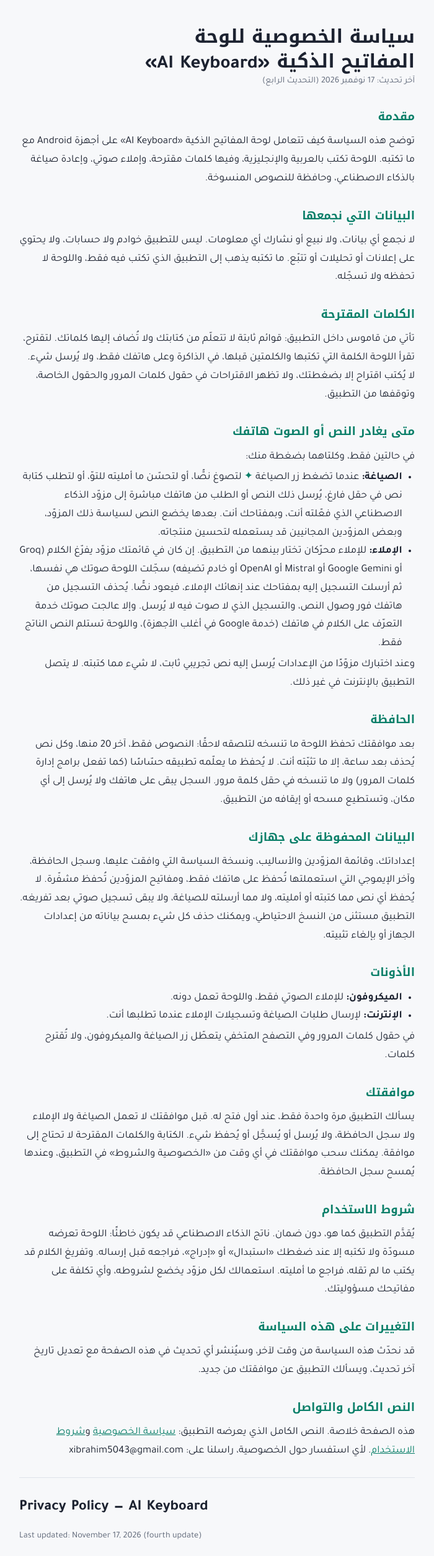
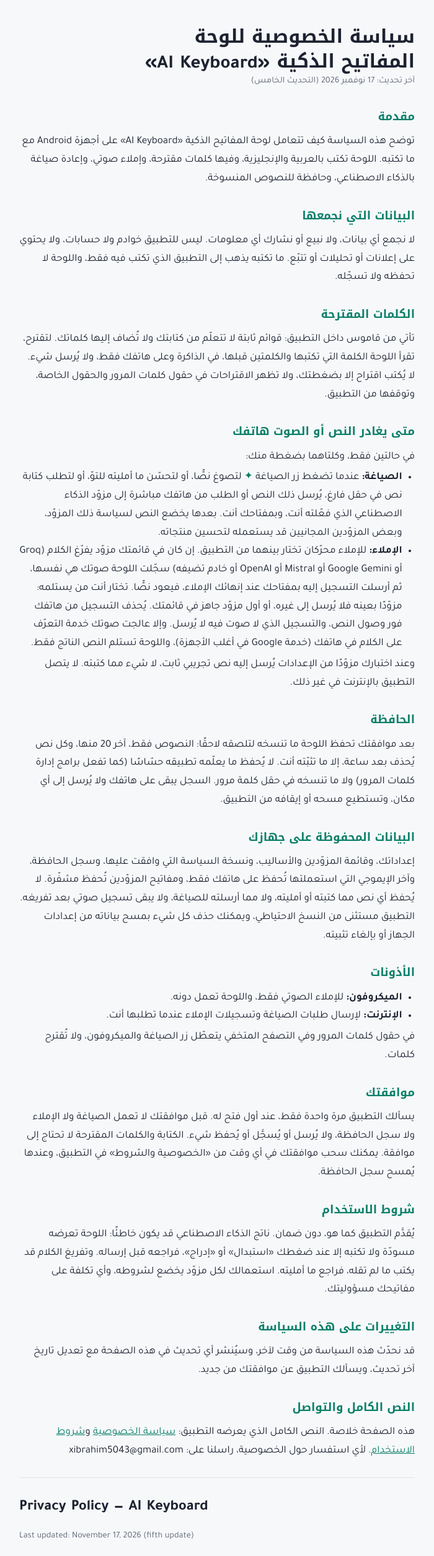
Before and after one commit to ibrahim-dx/ai_keyboard_policy, a plain HTML site: page index.html in a window 1280 px wide. Shown: the top 2511 px of the page at 62% size, without its empty margins (290-990 px from the left). Drawn offline with Linux system fonts and the light colour scheme.

Commit message:
Say who receives a dictation recording
Version 2026-11-17 (5). The owner chooses who transcribes: one
provider, and then no other, or the first ready provider of the
list.

```diff
--- a/index.html
+++ b/index.html
@@ -32,7 +32,7 @@ section{display:flex;flex-direction:column;gap:4px}
 <main dir="rtl" lang="ar">
   <header>
     <h1>سياسة الخصوصية للوحة المفاتيح الذكية «AI Keyboard»</h1>
-    <p class="meta">آخر تحديث: 17 نوفمبر 2026 (التحديث الرابع)</p>
+    <p class="meta">آخر تحديث: 17 نوفمبر 2026 (التحديث الخامس)</p>
   </header>
 
   <section>
@@ -55,7 +55,7 @@ section{display:flex;flex-direction:column;gap:4px}
     <p>في حالتين فقط، وكلتاهما بضغطة منك:</p>
     <ul>
       <li><strong>الصياغة:</strong> عندما تضغط زر الصياغة <span class="mark">✦</span> لتصوغ نصًّا، أو لتحسّن ما أمليته للتوّ، أو لتطلب كتابة نص في حقل فارغ، يُرسل ذلك النص أو الطلب من هاتفك مباشرة إلى مزوّد الذكاء الاصطناعي الذي فعّلته أنت، وبمفتاحك أنت. بعدها يخضع النص لسياسة ذلك المزوّد، وبعض المزوّدين المجانيين قد يستعمله لتحسين منتجاته.</li>
-      <li><strong>الإملاء:</strong> للإملاء محرّكان تختار بينهما من التطبيق. إن كان في قائمتك مزوّد يفرّغ الكلام (Groq أو Google Gemini أو Mistral أو OpenAI أو خادم تضيفه) سجّلت اللوحة صوتك هي نفسها، ثم أرسلت التسجيل إليه بمفتاحك عند إنهائك الإملاء، فيعود نصًّا. يُحذف التسجيل من هاتفك فور وصول النص، والتسجيل الذي لا صوت فيه لا يُرسل. وإلا عالجت صوتك خدمة التعرّف على الكلام في هاتفك (خدمة Google في أغلب الأجهزة)، واللوحة تستلم النص الناتج فقط.</li>
+      <li><strong>الإملاء:</strong> للإملاء محرّكان تختار بينهما من التطبيق. إن كان في قائمتك مزوّد يفرّغ الكلام (Groq أو Google Gemini أو Mistral أو OpenAI أو خادم تضيفه) سجّلت اللوحة صوتك هي نفسها، ثم أرسلت التسجيل إليه بمفتاحك عند إنهائك الإملاء، فيعود نصًّا. تختار أنت من يستلمه: مزوّدًا بعينه فلا يُرسل إلى غيره، أو أول مزوّد جاهز في قائمتك. يُحذف التسجيل من هاتفك فور وصول النص، والتسجيل الذي لا صوت فيه لا يُرسل. وإلا عالجت صوتك خدمة التعرّف على الكلام في هاتفك (خدمة Google في أغلب الأجهزة)، واللوحة تستلم النص الناتج فقط.</li>
     </ul>
     <p>وعند اختبارك مزوّدًا من الإعدادات يُرسل إليه نص تجريبي ثابت، لا شيء مما كتبته. لا يتصل التطبيق بالإنترنت في غير ذلك.</p>
   </section>
@@ -101,10 +101,10 @@ section{display:flex;flex-direction:column;gap:4px}
 
   <div class="en" lang="en">
     <h1>Privacy Policy — AI Keyboard</h1>
-    <p class="meta">Last updated: November 17, 2026 (fourth update)</p>
+    <p class="meta">Last updated: November 17, 2026 (fifth update)</p>
     <section><h2>Information we collect</h2><p>AI Keyboard collects no data, and we do not sell or share any information. The app has no servers and no accounts, shows no ads, and uses no analytics or tracking. What you type goes only to the app you are typing in; the keyboard does not store or log it.</p></section>
     <section><h2>Suggested words</h2><p>They come from a dictionary inside the app: fixed lists that do not learn from what you type, and to which your own words are not added. To suggest, the keyboard reads the word you are typing and the two before it, in memory and on your phone only, and nothing is sent. A suggestion is written only when you press it. None appear in password fields and private fields, and you can switch them off in the app.</p></section>
-    <section><h2>When text or sound leaves your phone</h2><p>In two cases only, each started by you:</p><ul><li><strong>Rewriting:</strong> when you press the rewrite button <span class="mark">✦</span> to rewrite text, to clean up what you just dictated, or to ask for a text to be written in an empty field, that text or request is sent straight from your phone to the AI provider you enabled, using your own key. From then on it is covered by that provider's policy, and some free providers may use it to improve their products.</li><li><strong>Dictation:</strong> dictation has two engines, and you choose between them in the app. If your list has a provider that transcribes speech (Groq, Google Gemini, Mistral, OpenAI, or a server you add), the keyboard records your voice itself and sends the recording to it, with your key, when you end the dictation; it comes back as text. The recording is deleted from your phone as soon as the text arrives, and a recording with no voice in it is not sent. Otherwise your voice is processed by your phone's speech recognition service (Google's on most devices), and the keyboard receives only the resulting text.</li></ul><p>Testing a provider from the settings sends it a fixed sample text, nothing you typed. The app does not connect to the internet otherwise.</p></section>
+    <section><h2>When text or sound leaves your phone</h2><p>In two cases only, each started by you:</p><ul><li><strong>Rewriting:</strong> when you press the rewrite button <span class="mark">✦</span> to rewrite text, to clean up what you just dictated, or to ask for a text to be written in an empty field, that text or request is sent straight from your phone to the AI provider you enabled, using your own key. From then on it is covered by that provider's policy, and some free providers may use it to improve their products.</li><li><strong>Dictation:</strong> dictation has two engines, and you choose between them in the app. If your list has a provider that transcribes speech (Groq, Google Gemini, Mistral, OpenAI, or a server you add), the keyboard records your voice itself and sends the recording to it, with your key, when you end the dictation; it comes back as text. You choose who receives it: one provider, and then no other, or the first ready provider in your list. The recording is deleted from your phone as soon as the text arrives, and a recording with no voice in it is not sent. Otherwise your voice is processed by your phone's speech recognition service (Google's on most devices), and the keyboard receives only the resulting text.</li></ul><p>Testing a provider from the settings sends it a fixed sample text, nothing you typed. The app does not connect to the internet otherwise.</p></section>
     <section><h2>Clipboard</h2><p>Once you consent, the keyboard keeps what you copy so that you can paste it later: text only, the last 20 copies, each deleted after an hour unless you pin it. Anything its app marks as sensitive (as password managers do), and anything you copy in a password field, is not kept. The history stays on your phone and is never sent anywhere, and you can clear it or switch it off in the app.</p></section>
     <section><h2>Data stored on your device</h2><p>Your settings, your list of providers and styles, the version of the policy you accepted, the clipboard history and the emoji you used last are stored on your phone only; provider keys are stored encrypted. No text you typed or dictated, or sent for rewriting, is stored, and no recording remains once it has been transcribed. The app is excluded from backup, and everything is removed by clearing its data in the device settings or by uninstalling it.</p></section>
     <section><h2>Permissions</h2><ul><li><strong>Microphone:</strong> for voice dictation only; the keyboard works without it.</li><li><strong>Internet:</strong> to send rewrite requests and dictation recordings when you ask for them.</li></ul><p>In password fields and in private browsing, the rewrite button and the microphone are disabled, and no words are suggested.</p></section>
```
Also changed, not shown: 5 other files.
